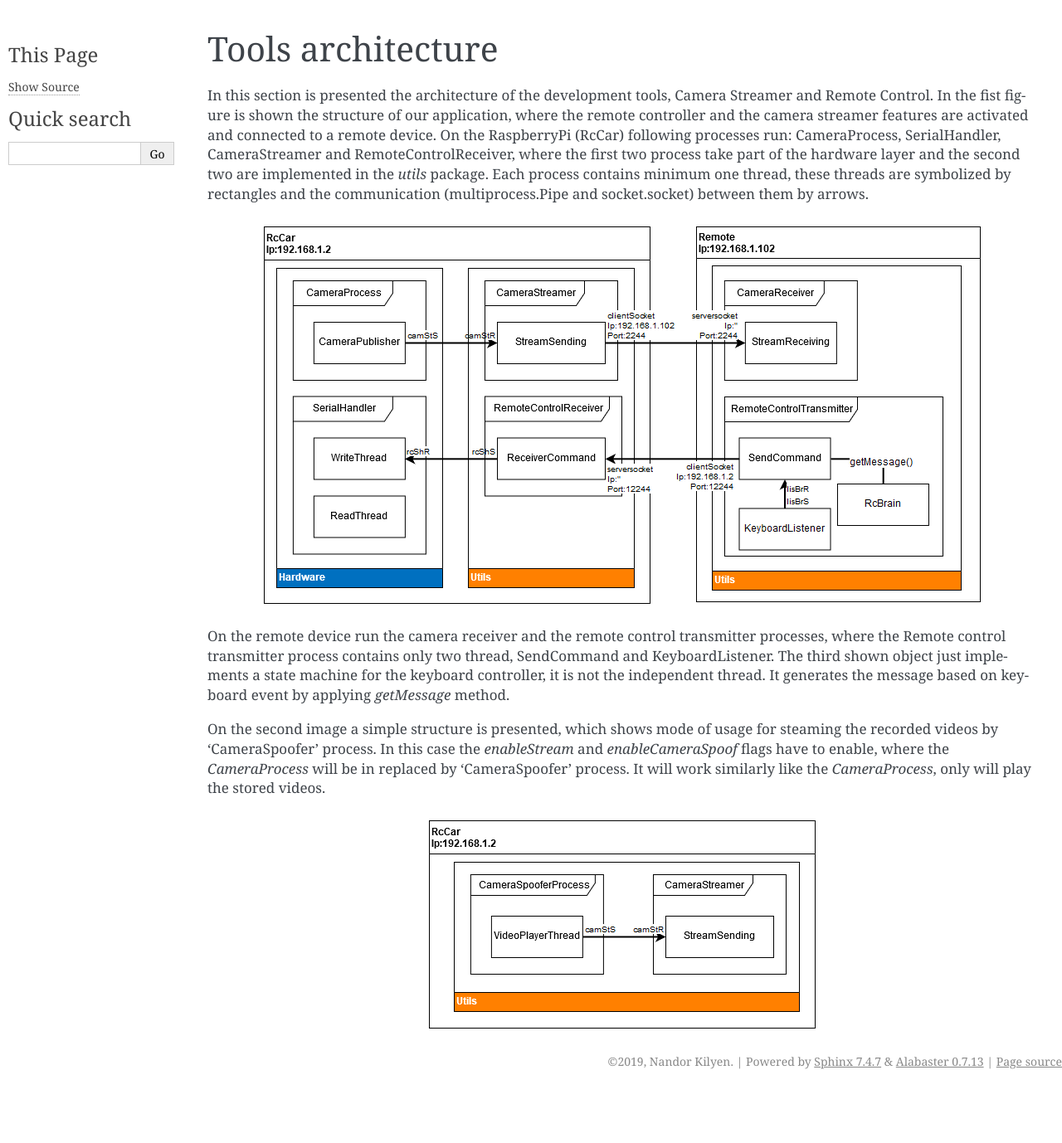
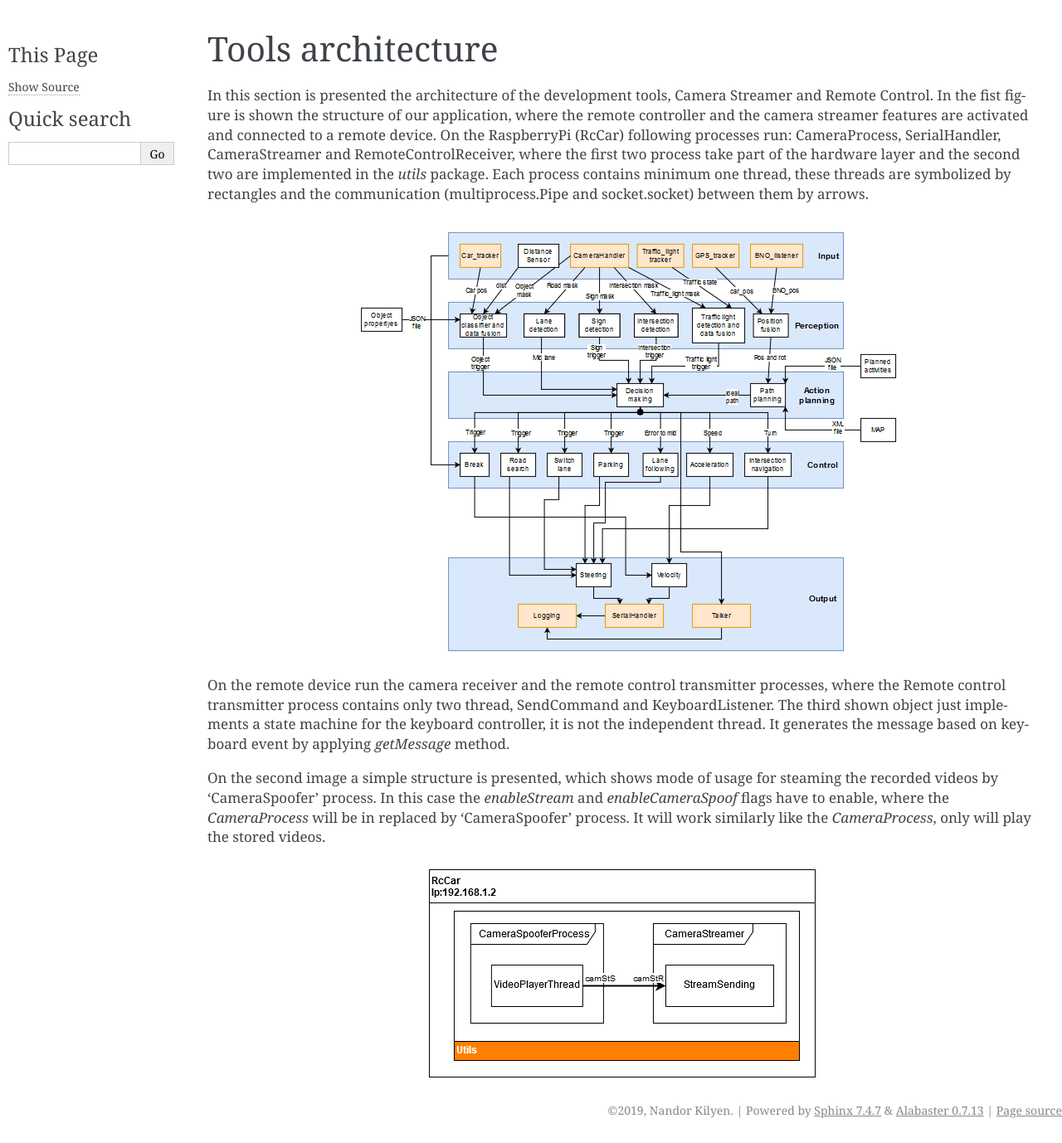
Before and after one commit to ECC-BFMC/Brain, a Sphinx documentation site: the page built from docs/source/architecture.rst, in a window 1280 px wide. Shown: the whole page at 83% size. Built offline with Sphinx 7.4.7, drawn with Linux system fonts in a browser that asks for light colours; before the commit the page ends 1319 px from its top, so only the background shows below that.

Commit message:
Updated sw architecture

```diff
--- a/docs/source/architecture.rst
+++ b/docs/source/architecture.rst
@@ -7,7 +7,7 @@ On the RaspberryPi (RcCar) following processes run: CameraProcess, SerialHandler
 take part of the hardware layer and the second two are implemented in the `utils` package. Each process contains minimum one thread, these threads are
 symbolized by rectangles and the communication (multiprocess.Pipe and socket.socket) between them by arrows.
 
-.. image:: diagrams/pics/ComponentDia_StartUp.png
+.. image:: diagrams/pics/Proposed_Architecture.png
     :align: center
 
 On the remote device run the camera receiver and the remote control transmitter processes, where the Remote control transmitter process contains only two thread, SendCommand and KeyboardListener.
```
Also changed, not shown: docs/source/diagrams/pics/Proposed_Architecture.png (added).
